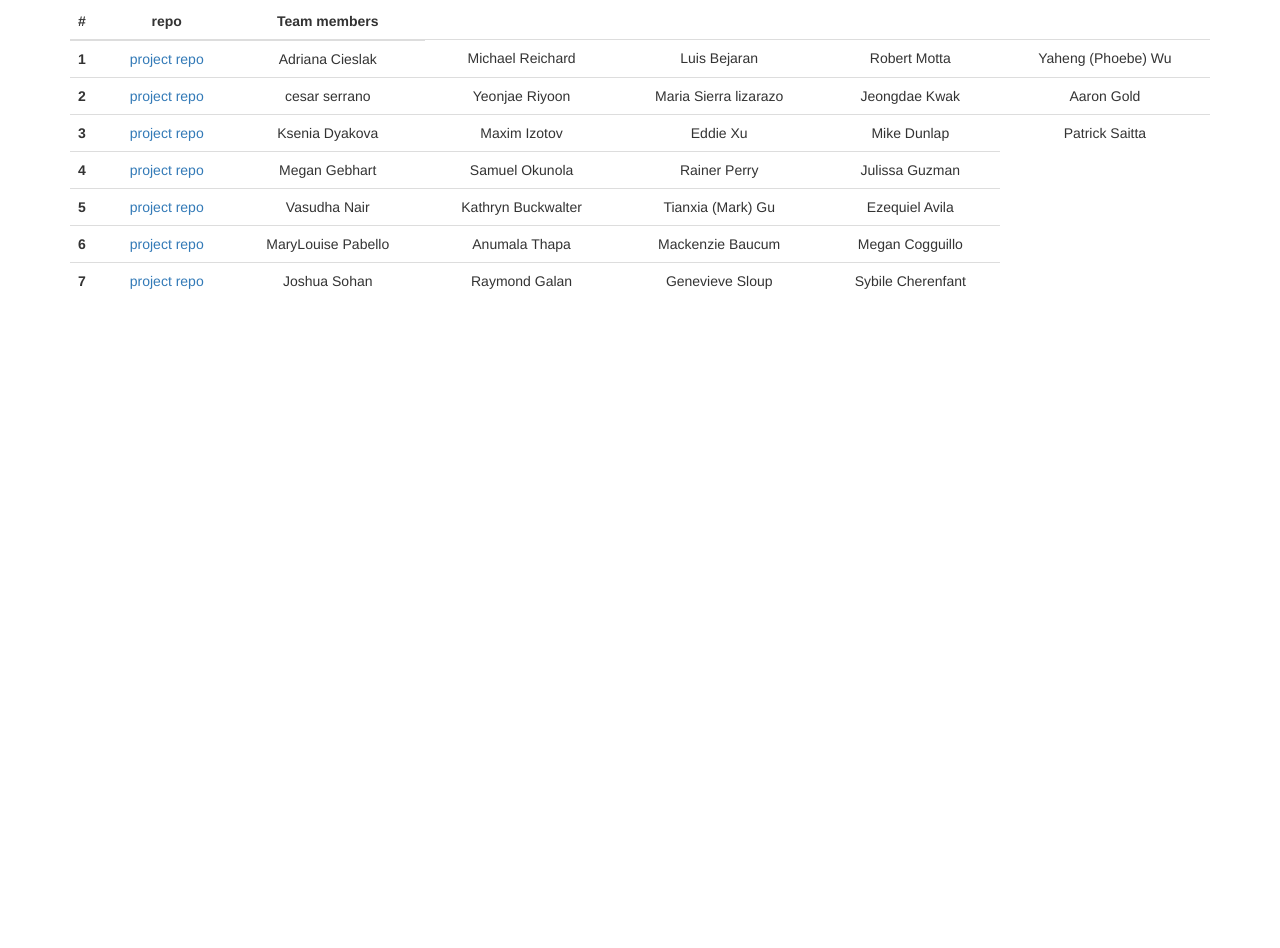
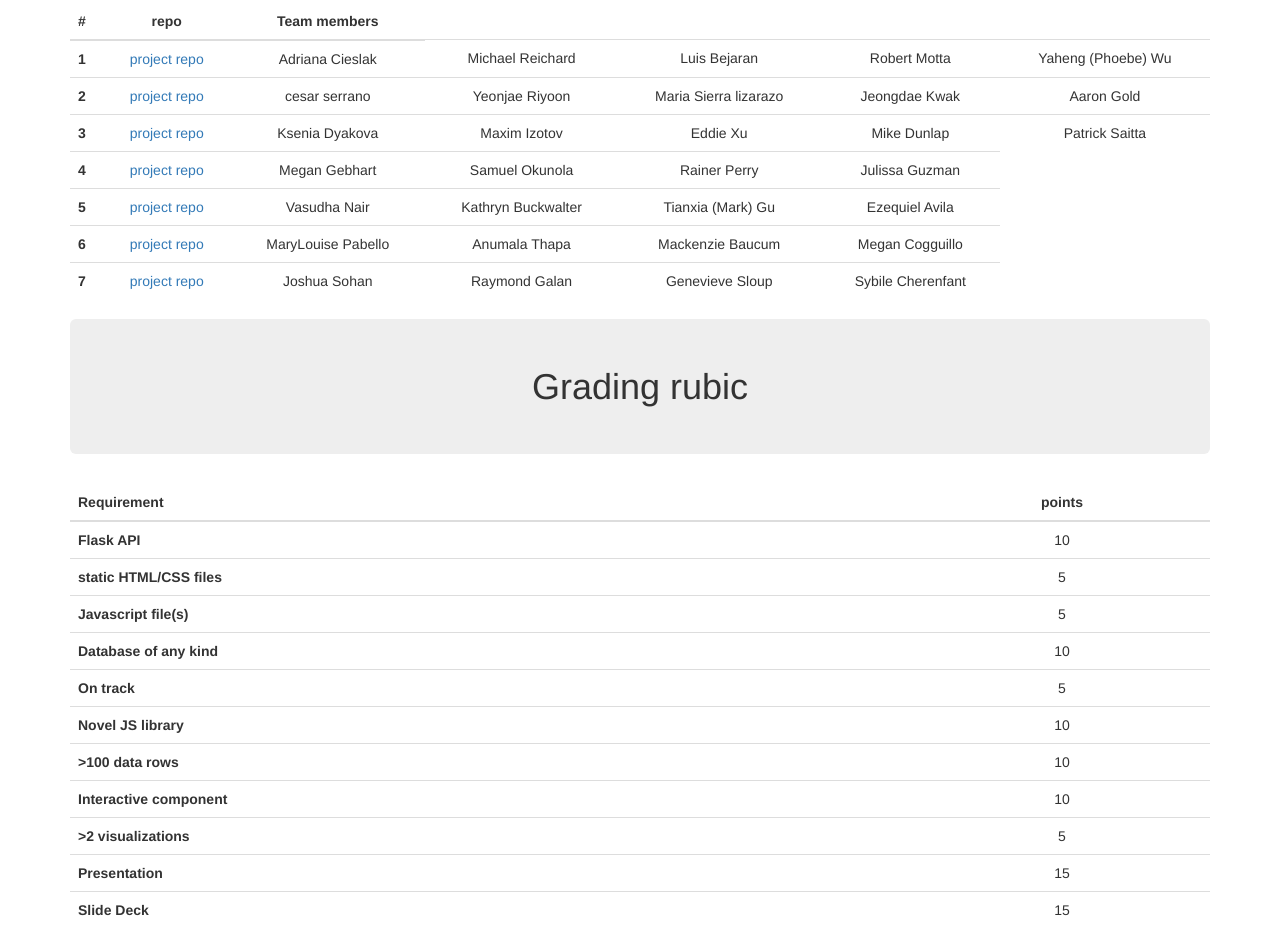
Before and after one commit to jeremygreenwald/jeremygreenwald.github.io, a plain HTML site: page project2.html in a window 1280 px wide. Shown: the part 183-1131 px from the top of the page. Before the commit the page ends 800 px from the top, so only its background shows below. Drawn offline with nearby package versions, Linux system fonts and the light colour scheme.

Commit message:
add grading rubic

```diff
--- a/project2.html
+++ b/project2.html
@@ -24,7 +24,7 @@
 				<tbody>
 					<tr>
 						<th scope="row">1</th>
-						<td><a href="">project repo</td>
+						<td><a href=""/>project repo</td>
 						<td>Adriana Cieslak</td>
 						<td>Michael Reichard</td>
 						<td>Luis Bejaran</td>
@@ -33,7 +33,7 @@
 					</tr>
 					<tr>
 						<th scope="row">2</th>
-						<td><a href="">project repo</td>
+						<td><a href=""/>project repo</td>
 						<td>cesar serrano</td>
 						<td>Yeonjae Riyoon</td>
 						<td>Maria Sierra lizarazo</td>
@@ -42,7 +42,7 @@
 					</tr>
 					<tr>
 						<th scope="row">3</th>
-						<td><a href="">project repo</td>
+						<td><a href=""/>project repo</td>
 						<td>Ksenia Dyakova</td>
 						<td>Maxim Izotov</td>
 						<td>Eddie Xu</td>
@@ -51,7 +51,7 @@
 					</tr>
 					<tr>
 						<th scope="row">4</th>
-						<td><a href="">project repo</td>
+						<td><a href=""/>project repo</td>
 						<td>Megan Gebhart</td>
 						<td>Samuel Okunola</td>
 						<td>Rainer Perry</td>
@@ -59,7 +59,7 @@
 					</tr>
 					<tr>
 						<th scope="row">5</th>
-						<td><a href="">project repo</td>
+						<td><a href=""/>project repo</td>
 						<td>Vasudha Nair</td>
 						<td>Kathryn Buckwalter</td>
 						<td>Tianxia (Mark) Gu</td>
@@ -67,7 +67,7 @@
 					</tr>
 					<tr>
 						<th scope="row">6</th>
-						<td><a href="">project repo</td>
+						<td><a href=""/>project repo</td>
 						<td>MaryLouise Pabello</td>
 						<td>Anumala Thapa</td>
 						<td>Mackenzie Baucum</td>
@@ -75,7 +75,7 @@
 					</tr>
 					<tr>
 						<th scope="row">7</th>
-						<td><a href="">project repo</td>
+						<td><a href=""/>project repo</td>
 						<td>Joshua Sohan</td>
 						<td>Raymond Galan</td>
 						<td>Genevieve Sloup</td>
@@ -84,6 +84,63 @@
 				</tbody>
 			</table>
 		</div>
+    	<h1 class="jumbotron">Grading rubic</h1>
+		<div>
+	      	<table class="table">
+		        <thead>
+		        	<tr>
+		      			<th>Requirement</th>
+		      			<th class="text-center">points</th>
+					</tr>
+				</thead>
+				<tbody>
+					<tr>
+						<th scope="row">Flask API</th>
+						<td>10</td>
+					</tr>
+					<tr>
+						<th scope="row">static HTML/CSS files</th>
+						<td>5</td>
+					</tr>
+					<tr>
+						<th scope="row">Javascript file(s)</th>
+						<td>5</td>
+					</tr>
+					<tr>
+						<th scope="row">Database of any kind</th>
+						<td>10</td>
+					</tr>
+					<tr>
+						<th scope="row">On track</th>
+						<td>5</td>
+					</tr>
+					<tr>
+						<th scope="row">Novel JS library</th>
+						<td>10</td>
+					</tr>
+					<tr>
+						<th scope="row">&gt;100 data rows </th>
+						<td>10</td>
+					</tr>
+					<tr>
+						<th scope="row">Interactive component</th>
+						<td>10</td>
+					</tr>
+					<tr>
+						<th scope="row">&gt;2 visualizations</th>
+						<td>5</td>
+					</tr>
+					<tr>
+						<th scope="row">Presentation</th>
+						<td>15</td>
+					</tr>
+					<tr>
+						<th scope="row">Slide Deck</th>
+						<td>15</td>
+					</tr>
+				</tbody>
+			</table>
+		</div>
 	</div>
 </body>
 </html>
```
